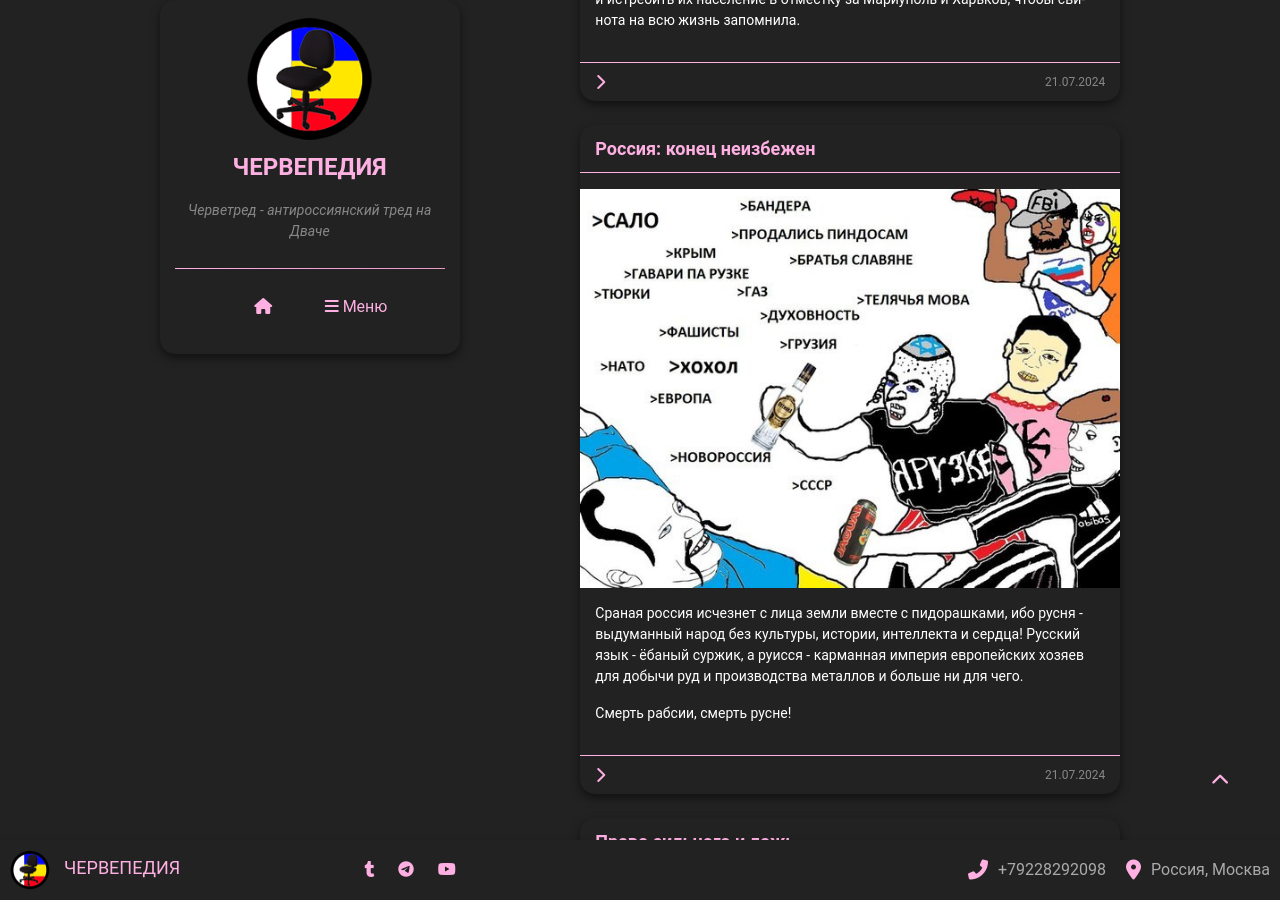
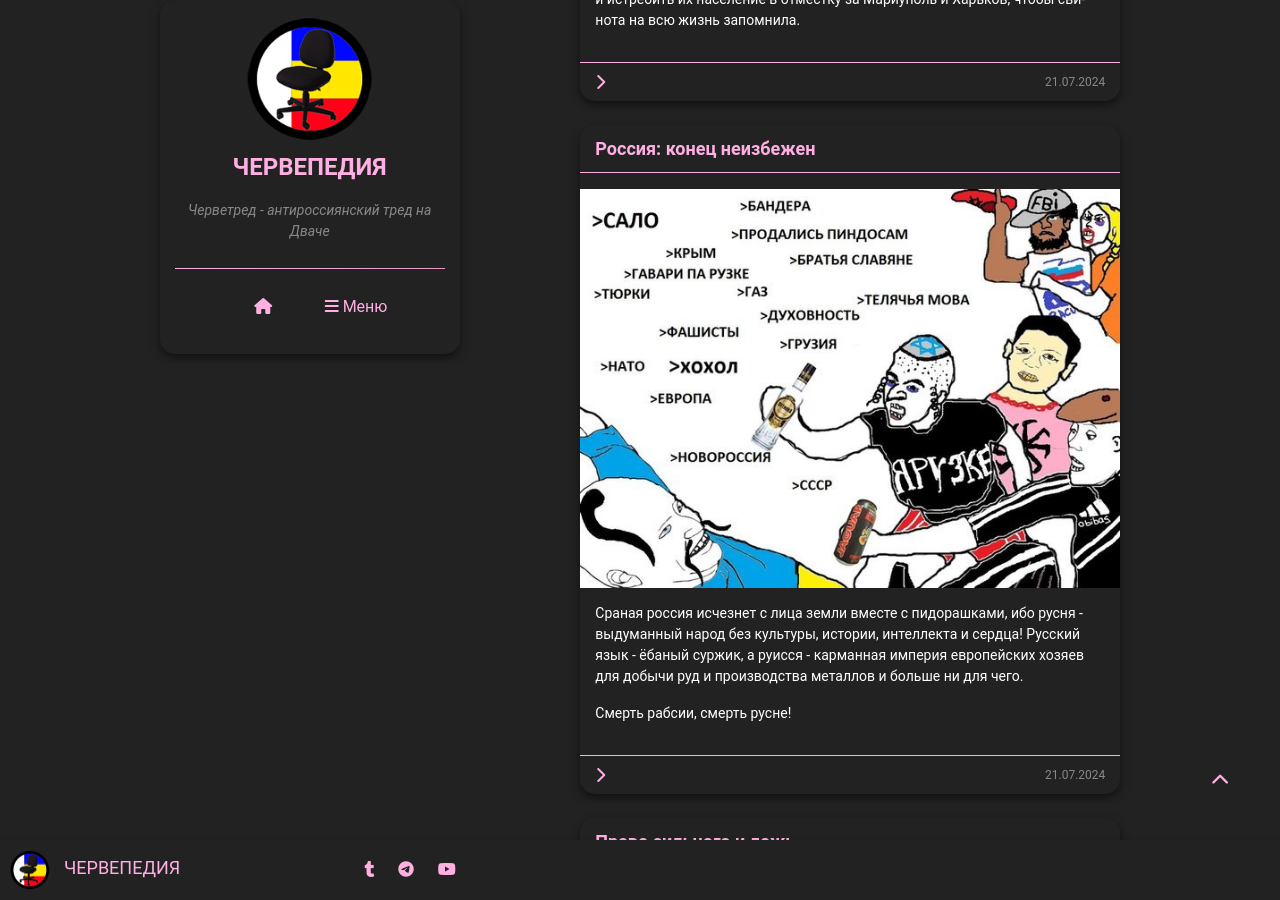
Before and after one commit to chervepedia/chervepedia.github.io, a Jekyll site: the page built from index.html, in a window 1280 px wide and 900 px high, scrolled down 599 px. Built offline with Jekyll 4.4.1, drawn with Linux system fonts in a browser that asks for light colours; the list of posts is cut into pages by our own code; comment, search, counter and statistics services are not loaded; some of the changed lines change nothing that is shown.

Commit message:
Update _config.yml

```diff
--- a/_config.yml
+++ b/_config.yml
@@ -26,10 +26,19 @@
 
 # Социальные сети и контакты
 social:
-  tumblr: "https://tumblr.com"
-  telegram: "https://telegram.org"
-  youtube: "https://youtube.com"
-phone: "+79228292098"
+  facebook: ""
+  twitter: "x.com/chervethread"
+  instagram: ""
+  linkedin: ""
+  pinterest: ""
+  tumblr: ""
+  telegram: "t.me/s3t_s3t"
+  youtube: ""
+  github: ""
+  vkontakte: "vk.com/s3ts3ts3t"
+  snapchat: ""
+  reddit: ""
+  phone: "+79228292098"
 
 # Плагины
 plugins:
```
